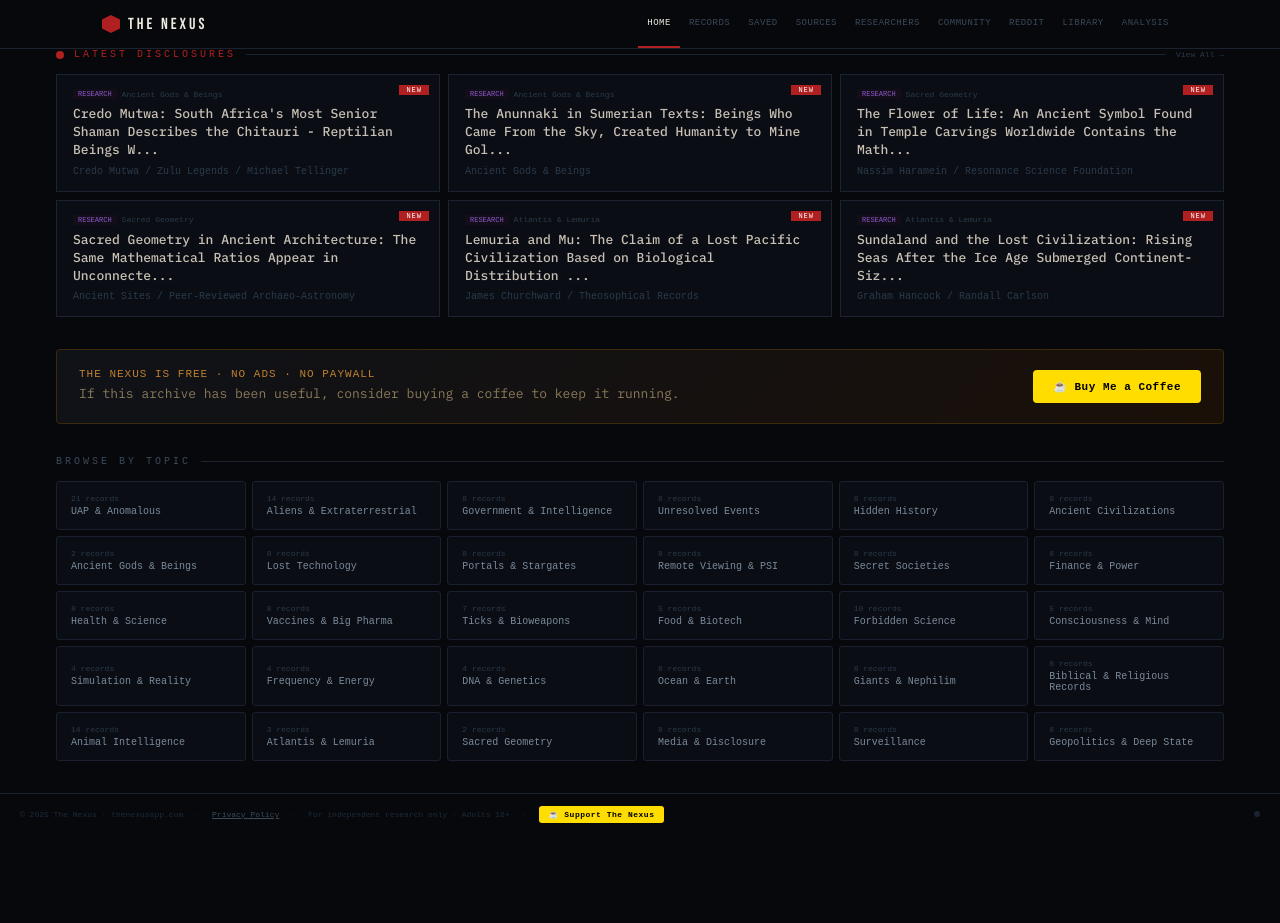
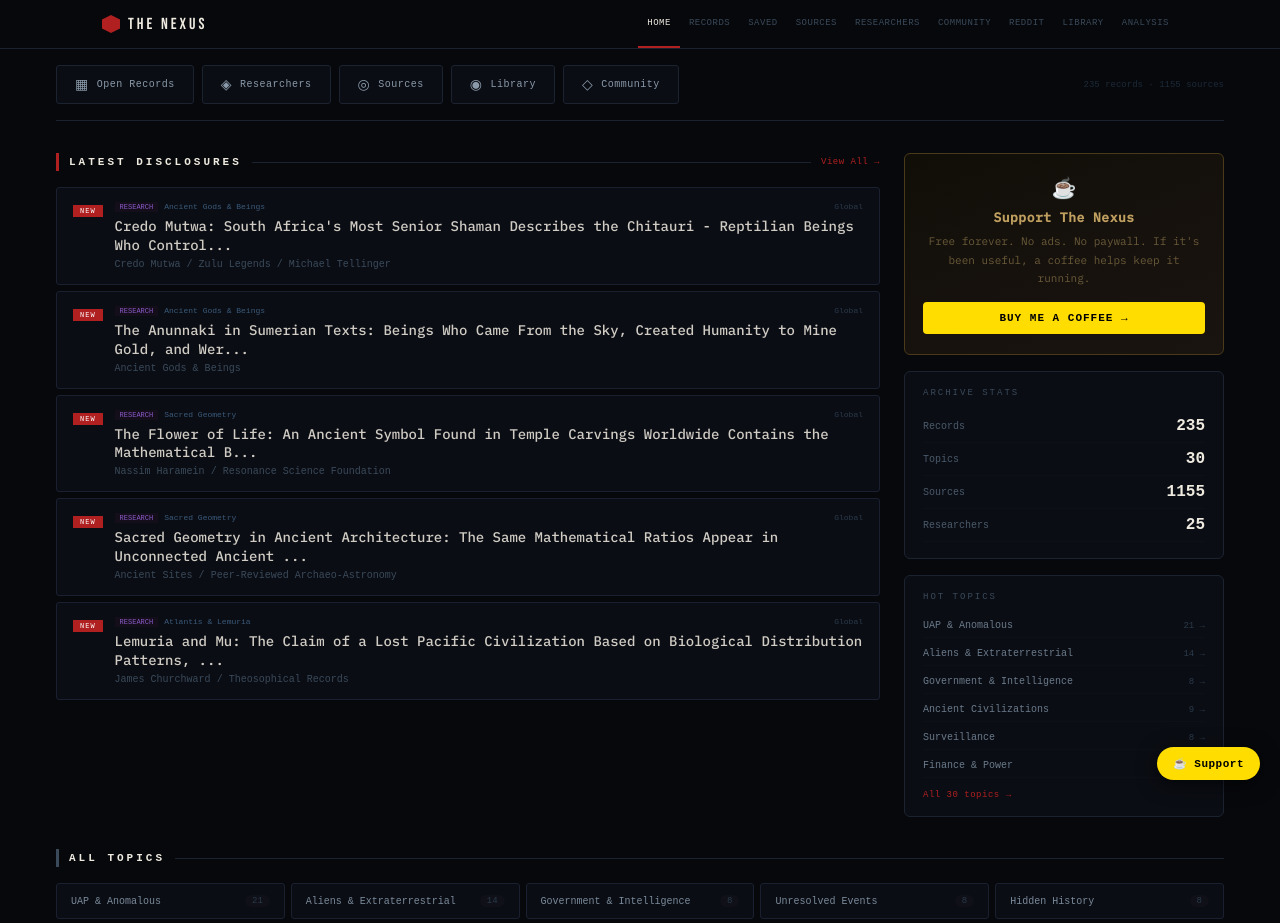
Before and after one commit to rebecca-keen/the-nexus, a React (Create React App) app: page / in a window 1280 px wide. Shown: the top 923 px of the page. Before the commit the page ends 835 px from the top, so only its background shows below. Built offline with nearby package versions, Linux system fonts and the light colour scheme.

Commit message:
Add files via upload

```diff
--- a/src/App.jsx
+++ b/src/App.jsx
@@ -711,62 +711,135 @@
           {view === "home" && (
             <div>
 
-              {/* Latest Disclosures */}
-              <div style={{ marginBottom:32 }}>
-                <div style={{ display:"flex", alignItems:"center", gap:10, marginBottom:14 }}>
-                  <div style={{ width:8, height:8, borderRadius:"50%", background:"#b02020" }} />
-                  <div style={{ fontSize:10, letterSpacing:3, color:"#b02020", fontFamily:"monospace", textTransform:"uppercase" }}>Latest Disclosures</div>
+              {/* ── QUICK NAV STRIP ── */}
+              <div style={{ display:"flex", gap:8, flexWrap:"wrap", marginBottom:32, padding:"16px 0", borderBottom:"1px solid #1c2330" }}>
+                {[
+                  { label:"Open Records", icon:"▦", view:"feed", color:"#b02020" },
+                  { label:"Researchers", icon:"◈", view:"researchers", color:"#4a7aaa" },
+                  { label:"Sources", icon:"◎", view:"sources", color:"#4a8a4a" },
+                  { label:"Library", icon:"◉", view:"library", color:"#8a6a2a" },
+                  { label:"Community", icon:"◇", view:"community", color:"#6a4aaa" },
+                ].map(item => (
+                  <button key={item.view} onClick={() => { setView(item.view); window.history.pushState({},"","/"+item.view); }}
+                    style={{ display:"flex", alignItems:"center", gap:8, background:"#0b0d14", border:"1px solid #1c2330", color:"#8a9aaa", padding:"10px 18px", fontFamily:"monospace", fontSize:10, cursor:"pointer", borderRadius:3, transition:"all .15s", letterSpacing:.5 }}
+                    onMouseEnter={e => { e.currentTarget.style.borderColor=item.color; e.currentTarget.style.color=item.color; }}
+                    onMouseLeave={e => { e.currentTarget.style.borderColor="#1c2330"; e.currentTarget.style.color="#8a9aaa"; }}>
+                    <span style={{ fontSize:14 }}>{item.icon}</span> {item.label}
+                  </button>
+                ))}
+                <div style={{ flex:1 }} />
+                <span style={{ fontSize:9, color:"#1c2a38", fontFamily:"monospace", alignSelf:"center" }}>{stories.length} records · {SOURCES.reduce((a,g)=>a+g.items.length,0)} sources</span>
+              </div>
+
+              {/* ── MAIN GRID ── */}
+              <div className="home-grid" style={{ display:"grid", gridTemplateColumns:"1fr 320px", gap:24, marginBottom:32 }}>
+
+                {/* LEFT — Latest Disclosures */}
+                <div>
+                  <div style={{ display:"flex", alignItems:"center", gap:10, marginBottom:16 }}>
+                    <div style={{ width:3, height:18, background:"#b02020" }} />
+                    <div style={{ fontSize:11, letterSpacing:3, color:"#eeeae0", fontFamily:"monospace", textTransform:"uppercase", fontWeight:700 }}>Latest Disclosures</div>
                     <div style={{ flex:1, height:1, background:"#1c2330" }} />
-                  <button onClick={() => { setView("feed"); setFilters(f => ({...f, sortBy:"Latest"})); window.history.pushState({},"","/records"); }} style={{ fontSize:8, color:"#2a3a4a", fontFamily:"monospace", background:"none", border:"none", cursor:"pointer" }}>View All →</button>
-                </div>
-                <div style={{ display:"grid", gridTemplateColumns:"repeat(auto-fill,minmax(300px,1fr))", gap:8 }}>
-                  {stories.slice(-6).reverse().map(s => {
+                    <button onClick={() => { setView("feed"); setFilters(f => ({...f, sortBy:"Latest"})); window.history.pushState({},"","/records"); }}
+                      style={{ fontSize:9, color:"#b02020", fontFamily:"monospace", background:"none", border:"none", cursor:"pointer", letterSpacing:.5 }}>View All →</button>
+                  </div>
+                  <div style={{ display:"flex", flexDirection:"column", gap:6 }}>
+                    {stories.slice(-5).reverse().map(s => {
                       const t = getType(s.type);
                       return (
-                      <div key={s.id} onClick={() => { setOpenStory(s); setView("feed"); window.history.pushState({},"","/records/"+toSlug(s.title)); }} className="card"
-                        style={{ padding:"14px 16px", cursor:"pointer", border:"1px solid #1c2330", position:"relative" }}>
-                        <div style={{ position:"absolute", top:10, right:10, background:"#b02020", color:"#fff", fontSize:7, padding:"1px 7px", fontFamily:"monospace", letterSpacing:1 }}>NEW</div>
-                        <div style={{ display:"flex", gap:5, marginBottom:6, alignItems:"center" }}>
+                        <div key={s.id} onClick={() => { setOpenStory(s); setView("feed"); window.history.pushState({},"","/records/"+toSlug(s.title)); }}
+                          style={{ display:"flex", gap:12, padding:"14px 16px", background:"#0b0d14", border:"1px solid #1a2030", borderRadius:3, cursor:"pointer", transition:"border-color .15s", alignItems:"flex-start" }}
+                          onMouseEnter={e => e.currentTarget.style.borderColor="#2a3a5a"}
+                          onMouseLeave={e => e.currentTarget.style.borderColor="#1a2030"}>
+                          <div style={{ background:"#b02020", color:"#fff", fontSize:7, padding:"2px 7px", fontFamily:"monospace", letterSpacing:1, flexShrink:0, marginTop:3 }}>NEW</div>
+                          <div style={{ flex:1, minWidth:0 }}>
+                            <div style={{ display:"flex", gap:6, marginBottom:5, flexWrap:"wrap" }}>
                               <span style={{ background:t.bg, color:t.text, padding:"1px 5px", fontSize:7, fontFamily:"monospace" }}>{t.label}</span>
-                          <span style={{ fontSize:8, color:"#2a3a4a", fontFamily:"monospace" }}>{s.topic}</span>
-                        </div>
-                        <div style={{ fontSize:13, color:"#c8c0b4", lineHeight:1.4, fontWeight:500, marginBottom:6 }}>{s.title.slice(0,90)}{s.title.length>90?"...":""}</div>
-                        <div style={{ fontSize:10, color:"#2a3a4a", fontFamily:"monospace" }}>{s.source}</div>
+                              <span style={{ fontSize:8, color:"#3a5a7a", fontFamily:"monospace" }}>{s.topic}</span>
+                              <span style={{ fontSize:8, color:"#2a3a4a", fontFamily:"monospace", marginLeft:"auto" }}>{s.region}</span>
+                            </div>
+                            <div style={{ fontSize:14, color:"#d0ccc4", lineHeight:1.35, fontWeight:500, marginBottom:4 }}>{s.title.slice(0,100)}{s.title.length>100?"...":""}</div>
+                            <div style={{ fontSize:10, color:"#3a4a5a", fontFamily:"monospace" }}>{s.source}</div>
+                          </div>
                         </div>
                       );
                     })}
                   </div>
                 </div>
 
-              {/* Support Banner */}
-              <div style={{ background:"linear-gradient(135deg,#0f1218,#1a1008)", border:"1px solid #3a2a0a", borderRadius:4, padding:"18px 22px", marginBottom:32, display:"flex", alignItems:"center", justifyContent:"space-between", flexWrap:"wrap", gap:12 }}>
-                <div>
-                  <div style={{ fontSize:11, color:"#c08030", fontFamily:"monospace", letterSpacing:1, marginBottom:4 }}>THE NEXUS IS FREE · NO ADS · NO PAYWALL</div>
-                  <div style={{ fontSize:13, color:"#8a7a5a", lineHeight:1.6 }}>If this archive has been useful, consider buying a coffee to keep it running.</div>
-                </div>
+                {/* RIGHT SIDEBAR */}
+                <div style={{ display:"flex", flexDirection:"column", gap:16 }}>
+
+                  {/* Support Box */}
+                  <div style={{ background:"linear-gradient(160deg,#110e08,#1a1410)", border:"1px solid #4a3a1a", borderRadius:6, padding:"20px 18px", textAlign:"center" }}>
+                    <div style={{ fontSize:20, marginBottom:8 }}>☕</div>
+                    <div style={{ fontSize:13, color:"#c0a060", fontWeight:700, marginBottom:6, letterSpacing:.5 }}>Support The Nexus</div>
+                    <div style={{ fontSize:11, color:"#6a5a3a", lineHeight:1.7, marginBottom:14 }}>Free forever. No ads. No paywall. If it's been useful, a coffee helps keep it running.</div>
                     <a href="https://buymeacoffee.com/thenexus" target="_blank" rel="noopener noreferrer"
-                  style={{ display:"inline-flex", alignItems:"center", gap:8, background:"#FFDD00", color:"#000", padding:"10px 20px", fontFamily:"monospace", fontSize:11, fontWeight:700, textDecoration:"none", borderRadius:4, letterSpacing:.5, whiteSpace:"nowrap", flexShrink:0 }}>
-                  ☕ Buy Me a Coffee
+                      style={{ display:"block", background:"#FFDD00", color:"#000", padding:"10px 0", fontFamily:"monospace", fontSize:11, fontWeight:700, textDecoration:"none", borderRadius:4, letterSpacing:1 }}>
+                      BUY ME A COFFEE →
                     </a>
                   </div>
 
-              {/* Browse by Topic */}
+                  {/* Stats Box */}
+                  <div style={{ background:"#0b0d14", border:"1px solid #1c2330", borderRadius:6, padding:"16px 18px" }}>
+                    <div style={{ fontSize:9, color:"#3a4a5a", letterSpacing:2, textTransform:"uppercase", fontFamily:"monospace", marginBottom:12 }}>Archive Stats</div>
+                    {[
+                      { label:"Records", value:stories.length },
+                      { label:"Topics", value:TOPICS.length-1 },
+                      { label:"Sources", value:SOURCES.reduce((a,g)=>a+g.items.length,0) },
+                      { label:"Researchers", value:"25" },
+                    ].map(stat => (
+                      <div key={stat.label} style={{ display:"flex", justifyContent:"space-between", alignItems:"center", padding:"7px 0", borderBottom:"1px solid #0e1018" }}>
+                        <span style={{ fontSize:10, color:"#4a5a6a", fontFamily:"monospace" }}>{stat.label}</span>
+                        <span style={{ fontSize:16, color:"#eeeae0", fontFamily:"monospace", fontWeight:700 }}>{stat.value}</span>
+                      </div>
+                    ))}
+                  </div>
+
+                  {/* Quick Topics */}
+                  <div style={{ background:"#0b0d14", border:"1px solid #1c2330", borderRadius:6, padding:"16px 18px" }}>
+                    <div style={{ fontSize:9, color:"#3a4a5a", letterSpacing:2, textTransform:"uppercase", fontFamily:"monospace", marginBottom:12 }}>Hot Topics</div>
+                    <div style={{ display:"flex", flexDirection:"column", gap:4 }}>
+                      {["UAP & Anomalous","Aliens & Extraterrestrial","Government & Intelligence","Ancient Civilizations","Surveillance","Finance & Power"].map(t => {
+                        const count = stories.filter(s => s.topic === t).length;
+                        return (
+                          <button key={t} onClick={() => { setFilters(f => ({...f, topic:t})); setView("feed"); }}
+                            style={{ display:"flex", justifyContent:"space-between", alignItems:"center", background:"transparent", border:"none", color:"#6a7a8a", padding:"6px 0", fontFamily:"monospace", fontSize:10, cursor:"pointer", borderBottom:"1px solid #0e1018", textAlign:"left", transition:"color .12s" }}
+                            onMouseEnter={e => e.currentTarget.style.color="#b02020"}
+                            onMouseLeave={e => e.currentTarget.style.color="#6a7a8a"}>
+                            <span>{t}</span>
+                            <span style={{ fontSize:9, color:"#2a3a4a" }}>{count} →</span>
+                          </button>
+                        );
+                      })}
+                      <button onClick={() => setView("feed")} style={{ fontSize:9, color:"#b02020", fontFamily:"monospace", background:"none", border:"none", cursor:"pointer", textAlign:"left", paddingTop:8, letterSpacing:.5 }}>
+                        All {TOPICS.length-1} topics →
+                      </button>
+                    </div>
+                  </div>
+
+                </div>
+              </div>
+
+              {/* ── BROWSE ALL TOPICS ── */}
               <div style={{ marginBottom:32 }}>
-                <div style={{ display:"flex", alignItems:"center", gap:10, marginBottom:14 }}>
-                  <div style={{ fontSize:10, letterSpacing:3, color:"#3a4a5a", fontFamily:"monospace", textTransform:"uppercase" }}>Browse by Topic</div>
+                <div style={{ display:"flex", alignItems:"center", gap:10, marginBottom:16 }}>
+                  <div style={{ width:3, height:18, background:"#3a4a5a" }} />
+                  <div style={{ fontSize:11, letterSpacing:3, color:"#eeeae0", fontFamily:"monospace", textTransform:"uppercase", fontWeight:700 }}>All Topics</div>
                   <div style={{ flex:1, height:1, background:"#1c2330" }} />
                 </div>
-                <div style={{ display:"grid", gridTemplateColumns:"repeat(auto-fill,minmax(180px,1fr))", gap:6 }}>
+                <div style={{ display:"grid", gridTemplateColumns:"repeat(auto-fill,minmax(200px,1fr))", gap:6 }}>
                   {TOPICS.filter(t => t !== "All Topics").map(t => {
                     const count = stories.filter(s => s.topic === t).length;
                     if (!count) return null;
                     return (
                       <button key={t} onClick={() => { setFilters(f => ({...f, topic:t})); setView("feed"); window.history.pushState({},"","/records/topic/"+t.toLowerCase().replace(/[^a-z0-9]+/g,"-")); }}
-                        style={{ background:"#0b0d14", border:"1px solid #1a2030", color:"#7a8a9a", padding:"12px 14px", fontFamily:"monospace", fontSize:10, cursor:"pointer", textAlign:"left", transition:"all .15s", borderRadius:3 }}
-                        onMouseEnter={e => { e.currentTarget.style.borderColor="#2a4a6a"; e.currentTarget.style.color="#ccc8be"; }}
+                        style={{ display:"flex", justifyContent:"space-between", alignItems:"center", background:"#0b0d14", border:"1px solid #1a2030", color:"#7a8a9a", padding:"11px 14px", fontFamily:"monospace", fontSize:10, cursor:"pointer", textAlign:"left", transition:"all .15s", borderRadius:3 }}
+                        onMouseEnter={e => { e.currentTarget.style.borderColor="#b02020"; e.currentTarget.style.color="#eeeae0"; }}
                         onMouseLeave={e => { e.currentTarget.style.borderColor="#1a2030"; e.currentTarget.style.color="#7a8a9a"; }}>
-                        <div style={{ fontSize:8, color:"#2a3a4a", fontFamily:"monospace", marginBottom:3 }}>{count} records</div>
-                        {t}
+                        <span>{t}</span>
+                        <span style={{ fontSize:9, color:"#2a3a4a", background:"#0f1018", padding:"1px 7px", borderRadius:10 }}>{count}</span>
                       </button>
                     );
                   })}
@@ -1417,22 +1490,30 @@
             </div>
           )}
 
-        </div>{/* ── end nexus-shell ── */}
-
         {/* ── FOOTER ── */}
         <div style={{ borderTop:"1px solid #1c2330", marginTop:32, padding:"12px 20px", background:"#07080c" }}>
-          <div style={{ maxWidth:1280, margin:"0 auto", display:"flex", justifyContent:"space-between", flexWrap:"wrap", gap:6, alignItems:"center" }}>
-            <div style={{ display:"flex", gap:12, alignItems:"center", flexWrap:"wrap" }}>
-              <span style={{ fontSize:8, color:"#1c2a38", fontFamily:"monospace" }}>© 2025 The Nexus · thenexusapp.com</span>
-              <span style={{ color:"#1c2330", fontSize:8 }}>·</span>
-              <button onClick={() => setShowPrivacy(true)} style={{ background:"none", border:"none", color:"#3a4a5a", fontFamily:"monospace", fontSize:8, cursor:"pointer", textDecoration:"underline", padding:0 }}>Privacy Policy</button>
-              <span style={{ color:"#1c2330", fontSize:8 }}>·</span>
-              <span style={{ fontSize:8, color:"#1c2a38", fontFamily:"monospace" }}>For independent research only · Adults 18+</span>
-              <span style={{ color:"#1c2330", fontSize:8 }}>·</span>
+          <div style={{ maxWidth:1280, margin:"0 auto" }}>
+            <div style={{ display:"flex", justifyContent:"space-between", flexWrap:"wrap", gap:12, alignItems:"center", marginBottom:12 }}>
+              <div style={{ display:"flex", gap:6, flexWrap:"wrap" }}>
+                {["Records","Sources","Researchers","Library","Community"].map(nav => (
+                  <button key={nav} onClick={() => { setView(nav.toLowerCase()); window.history.pushState({},"","/"+nav.toLowerCase()); }}
+                    style={{ background:"none", border:"none", color:"#5a6a7a", fontFamily:"monospace", fontSize:10, cursor:"pointer", padding:"2px 8px" }}
+                    onMouseEnter={e => e.currentTarget.style.color="#b02020"}
+                    onMouseLeave={e => e.currentTarget.style.color="#5a6a7a"}>
+                    {nav}
+                  </button>
+                ))}
+              </div>
               <a href="https://buymeacoffee.com/thenexus" target="_blank" rel="noopener noreferrer"
-                style={{ display:"inline-flex", alignItems:"center", gap:5, background:"#FFDD00", color:"#000", padding:"4px 10px", fontFamily:"monospace", fontSize:8, fontWeight:700, textDecoration:"none", borderRadius:3, letterSpacing:.5 }}>
-                ☕ Support The Nexus
+                style={{ display:"inline-flex", alignItems:"center", gap:6, background:"#FFDD00", color:"#000", padding:"7px 16px", fontFamily:"monospace", fontSize:10, fontWeight:700, textDecoration:"none", borderRadius:3, letterSpacing:.5 }}>
+                ☕ Buy Me a Coffee
               </a>
+            </div>
+            <div style={{ borderTop:"1px solid #1c2330", paddingTop:12, display:"flex", gap:16, flexWrap:"wrap", alignItems:"center" }}>
+              <span style={{ fontSize:10, color:"#4a5a6a", fontFamily:"monospace" }}>© 2025 The Nexus · nexusverse.app</span>
+              <button onClick={() => setShowPrivacy(true)} style={{ background:"none", border:"none", color:"#4a5a6a", fontFamily:"monospace", fontSize:10, cursor:"pointer", textDecoration:"underline", padding:0 }}>Privacy Policy</button>
+              <span style={{ fontSize:10, color:"#3a4a5a", fontFamily:"monospace" }}>Independent research only · Adults 18+</span>
+            </div>
           </div>
             <div style={{ display:"flex", gap:10, alignItems:"center" }}>
               {/* Hidden admin — double-click the dot */}
@@ -1457,6 +1538,13 @@
         {/* Modals */}
         {showPrivacy && <PrivacyModal onClose={() => setShowPrivacy(false)} />}
         <Analytics />
+        {/* Floating Support Button */}
+        <a href="https://buymeacoffee.com/thenexus" target="_blank" rel="noopener noreferrer"
+          style={{ position:"fixed", bottom:20, right:20, display:"inline-flex", alignItems:"center", gap:6, background:"#FFDD00", color:"#000", padding:"10px 16px", fontFamily:"monospace", fontSize:11, fontWeight:700, textDecoration:"none", borderRadius:30, boxShadow:"0 4px 20px rgba(0,0,0,.6)", zIndex:999, letterSpacing:.5, transition:"transform .15s" }}
+          onMouseEnter={e => e.currentTarget.style.transform="scale(1.05)"}
+          onMouseLeave={e => e.currentTarget.style.transform="scale(1)"}>
+          ☕ Support
+        </a>
       </div>
     </>
   );
--- a/src/components.jsx
+++ b/src/components.jsx
@@ -124,6 +124,7 @@
 /* ── MOBILE ──────────────────────────────────────────────────────────── */
 @media (max-width: 768px) {
   .nexus-sidebar { display: none; }
+  .home-grid { grid-template-columns: 1fr !important; }
   .feed-main { padding: 14px 0 32px 0; }
   .feed-main-full { padding: 14px 0 32px 0; }
   .rec-title { font-size: 13px; }
```
Lines whose indentation alone changed are shown as unchanged.
